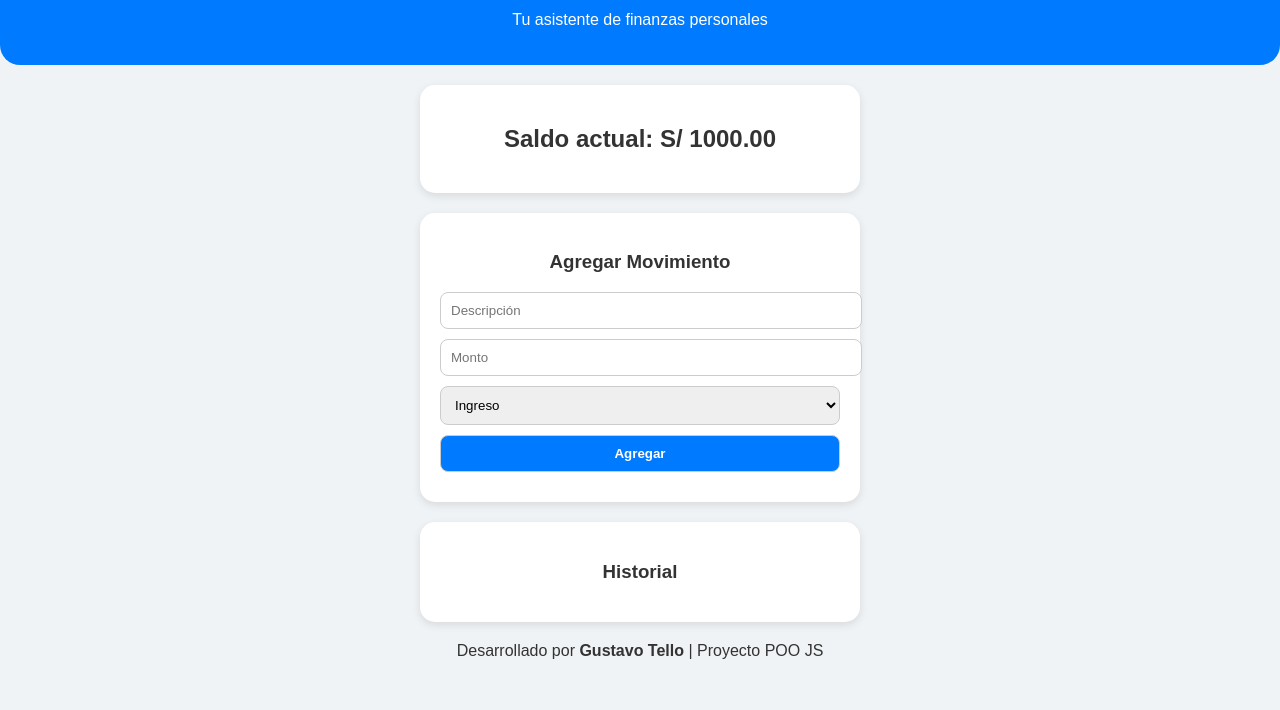
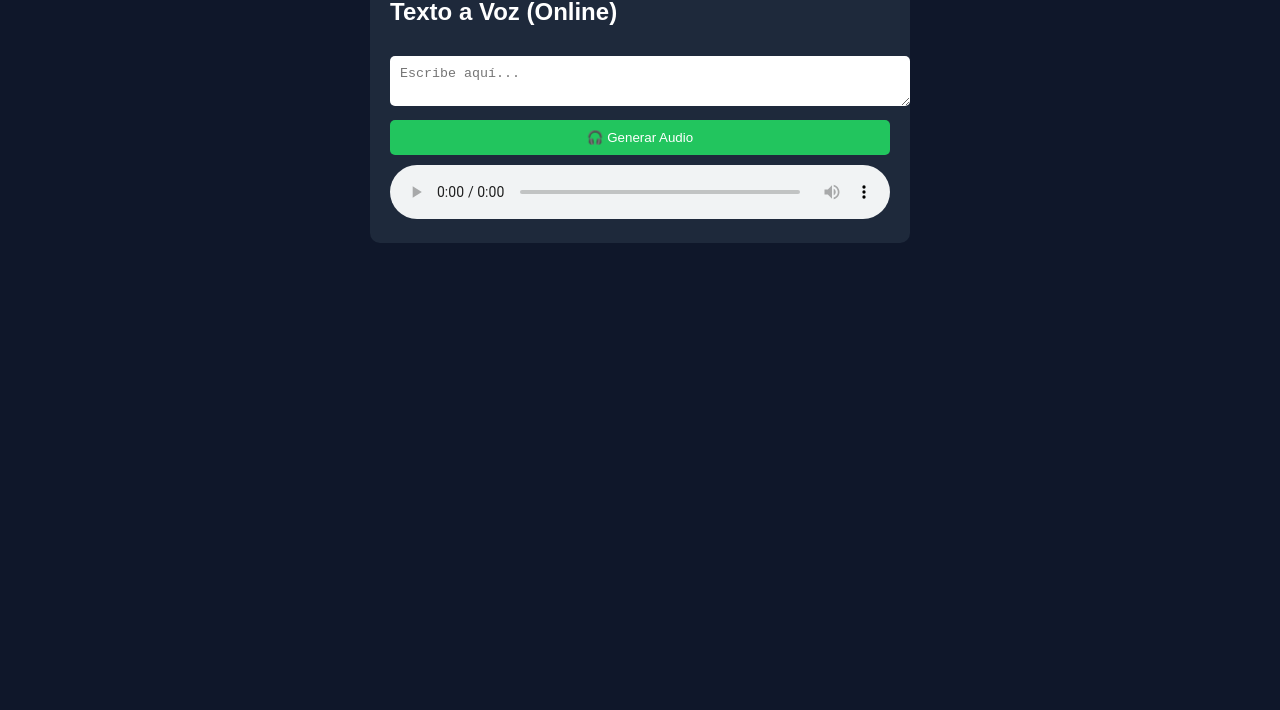
Before and after one commit to Xd-HTML/P.O.O., a plain HTML site: page index.html in a window 1280 px wide. Shown: the part 90-800 px from the top of the page. Drawn offline with Linux system fonts and the light colour scheme.

Commit message:
Revamp index.html for Text-to-Speech tool
Updated the HTML structure to create a Text-to-Speech online tool. Removed previous SmartBudget content and added new styling and functionality.

```diff
--- a/index.html
+++ b/index.html
@@ -1,46 +1,70 @@
 <!DOCTYPE html>
 <html lang="es">
 <head>
-  <meta charset="UTF-8" />
-  <meta name="viewport" content="width=device-width, initial-scale=1.0" />
-  <title>SmartBudget - Control de Gastos</title>
-  <link rel="stylesheet" href="style.css" />
+<meta charset="UTF-8">
+<title>TTS Online Básico</title>
+
+<style>
+body {
+    font-family: Arial;
+    background: #0f172a;
+    color: white;
+    display: flex;
+    justify-content: center;
+}
+
+.container {
+    width: 500px;
+    background: #1e293b;
+    padding: 20px;
+    border-radius: 10px;
+    margin-top: 40px;
+}
+
+textarea, button {
+    width: 100%;
+    margin-top: 10px;
+    padding: 10px;
+    border-radius: 5px;
+    border: none;
+}
+
+button {
+    background: #22c55e;
+    color: white;
+    cursor: pointer;
+}
+</style>
 </head>
+
 <body>
-  <header>
-    <h1>💸 SmartBudget</h1>
-    <p>Tu asistente de finanzas personales</p>
-  </header>
 
-  <main>
-    <!-- Sección de saldo -->
-    <section id="resumen">
-      <h2>Saldo actual: <span id="saldo">S/ 1000.00</span></h2>
-    </section>
+<div class="container">
+    <h2>Texto a Voz (Online)</h2>
 
-    <!-- Formulario para agregar movimientos -->
-    <section id="formulario">
-      <h3>Agregar Movimiento</h3>
-      <input type="text" id="descripcion" placeholder="Descripción" />
-      <input type="number" id="monto" placeholder="Monto" />
-      <select id="tipo">
-        <option value="ingreso">Ingreso</option>
-        <option value="gasto">Gasto</option>
-      </select>
-      <button id="btnAgregar">Agregar</button>
-    </section>
+    <textarea id="texto" placeholder="Escribe aquí..."></textarea>
 
-    <!-- Historial -->
-    <section id="historial">
-      <h3>Historial</h3>
-      <ul id="listaMovimientos"></ul>
-    </section>
-  </main>
+    <button onclick="generar()">🎧 Generar Audio</button>
 
-  <footer>
-    <p>Desarrollado por <strong>Gustavo Tello</strong> | Proyecto POO JS</p>
-  </footer>
+    <audio id="audio" controls style="margin-top:10px; width:100%;"></audio>
+</div>
 
-  <script src="app.js"></script>
+<script>
+async function generar() {
+    let texto = document.getElementById("texto").value;
+
+    let url = "https://api.streamelements.com/kappa/v2/speech?voice=es-ES-AlvaroNeural&text=" + encodeURIComponent(texto);
+
+    let audio = document.getElementById("audio");
+    audio.src = url;
+
+    // descarga automática
+    let a = document.createElement("a");
+    a.href = url;
+    a.download = "audio.mp3";
+    a.click();
+}
+</script>
+
 </body>
 </html>
```
